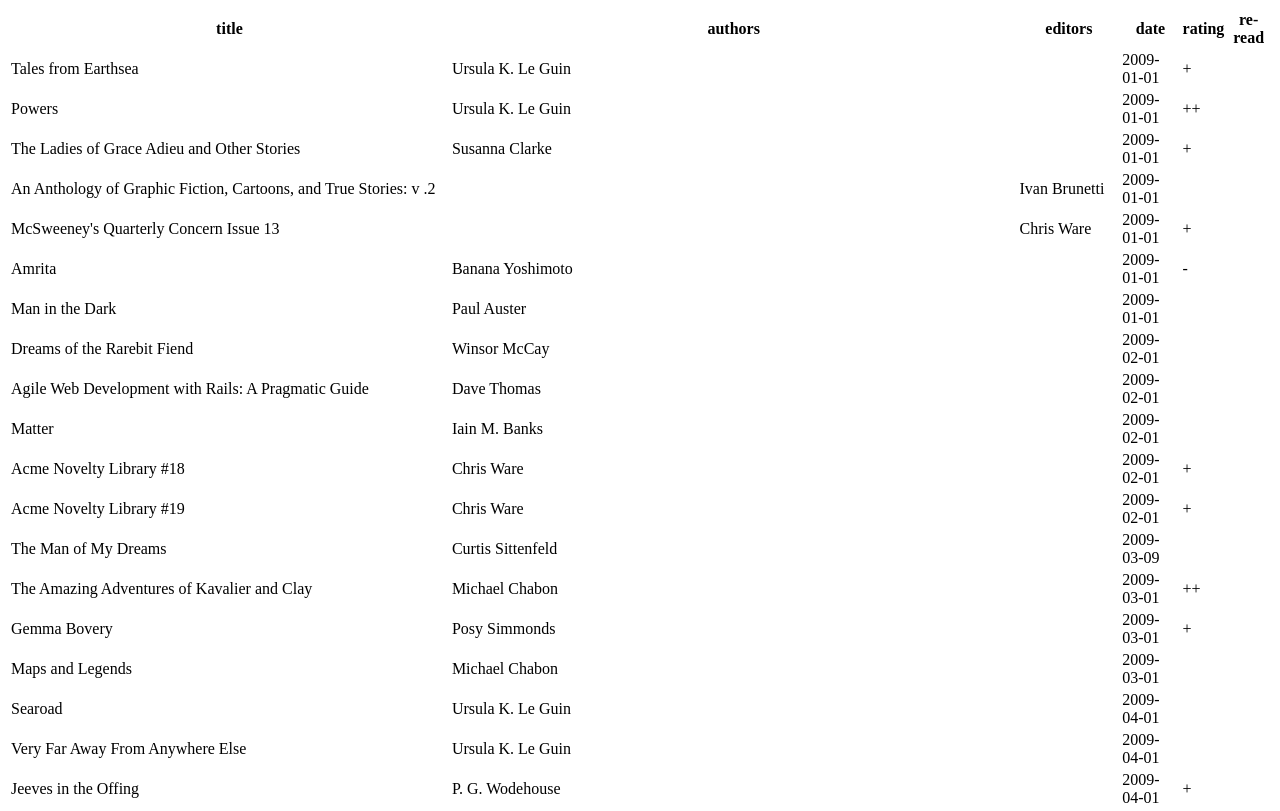
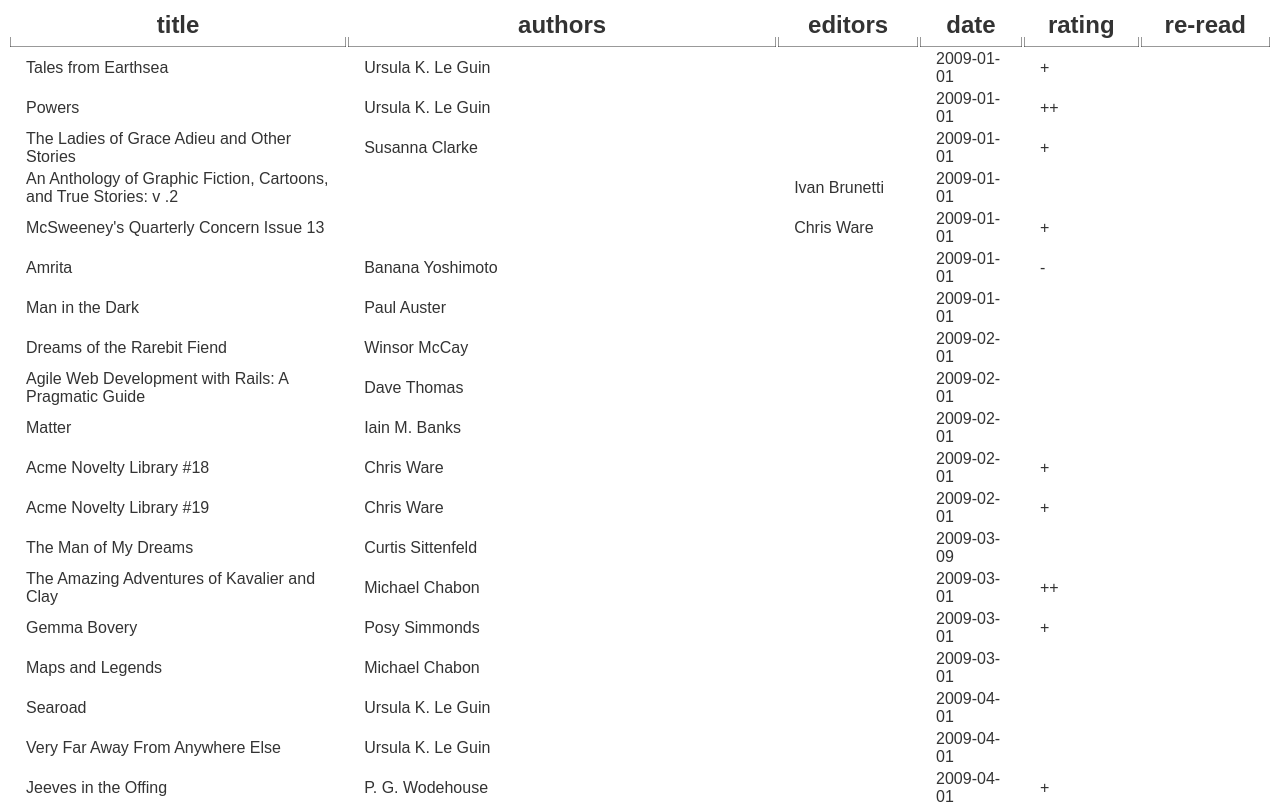
Before and after one commit to tomgp/d3-table, a plain HTML site: page index.html in a window 1280 px wide. Shown: the top 811 px of the page. Drawn offline with nearby package versions, Linux system fonts and the light colour scheme.

Commit message:
bit of styling

```diff
--- a/index.html
+++ b/index.html
@@ -1,6 +1,7 @@
 <html>
 <head>
-	<title></title>
+	<title>Table!</title>
+	<link href="tablestyle.css" rel="stylesheet" type="text/css">
 </head>
 <body>
 
@@ -12,6 +13,9 @@
 		console.log(d);
 		d3.table(d)
 	});
+	window.onscroll = function(e){
+		console.log(window.pageYOffset);
+	}
 </script>
 
 </html>
--- a/table.js
+++ b/table.js
@@ -2,6 +2,11 @@
 
 //render a table using the magic of d3 selections etc.
 d3.table = function( data, opts ){
+
+  function nonBreaking(s){
+    return (s.split('-').join('&#8209;'));
+  }
+
   if( data ){
     //config
     opts = opts ? opts : {};
@@ -10,6 +15,7 @@
     d3.table.columns = opts.columns ? opts.columns : Object.keys( data[0] );
     d3.table.columnGroups = opts.columnGroups ? opts.columnGroups : {};
     d3.table.cellFormats = opts.cellFormats ? opts.cellFormats : {};
+    d3.table.rowStyler = opts.rowStyler ? opts.rowStyler : function(){return ''};
     d3.table.id = opts.id ? opts.id : 'my-table';
 
     var table = d3.select(d3.table.parent)
@@ -21,12 +27,13 @@
 
     //headers
     table
+      .append('thead')
       .append('tr')
       .selectAll('th')
       .data(d3.table.columns)
       .enter()
       .append('th')
-        .text(function(d,i){ return d })
+        .html(function(d,i){ return nonBreaking(d) })
         .attr('class','d3-table-header-cell');
 
     //content
--- /dev/null
+++ b/tablestyle.css
@@ -0,0 +1,23 @@
+body{
+	font-family: sans-serif;
+}
+
+table.d3-table{
+	color: #333;
+}
+
+th.d3-table-header-cell{
+	background-image:  url('header-background.svg');
+	background-repeat: no-repeat;
+	background-position: bottom;
+	padding-left: 1.5rem;
+	padding-right: 1.5rem;
+	padding-bottom: 0.5rem;
+	font-size: 1.5rem;
+}
+
+td{
+	font-weight: lighter;
+	padding-left: 1rem;
+	padding-right: 1rem;
+}
```
Also changed, not shown: demo.html (+3 -0 lines), header-background.svg (added).
